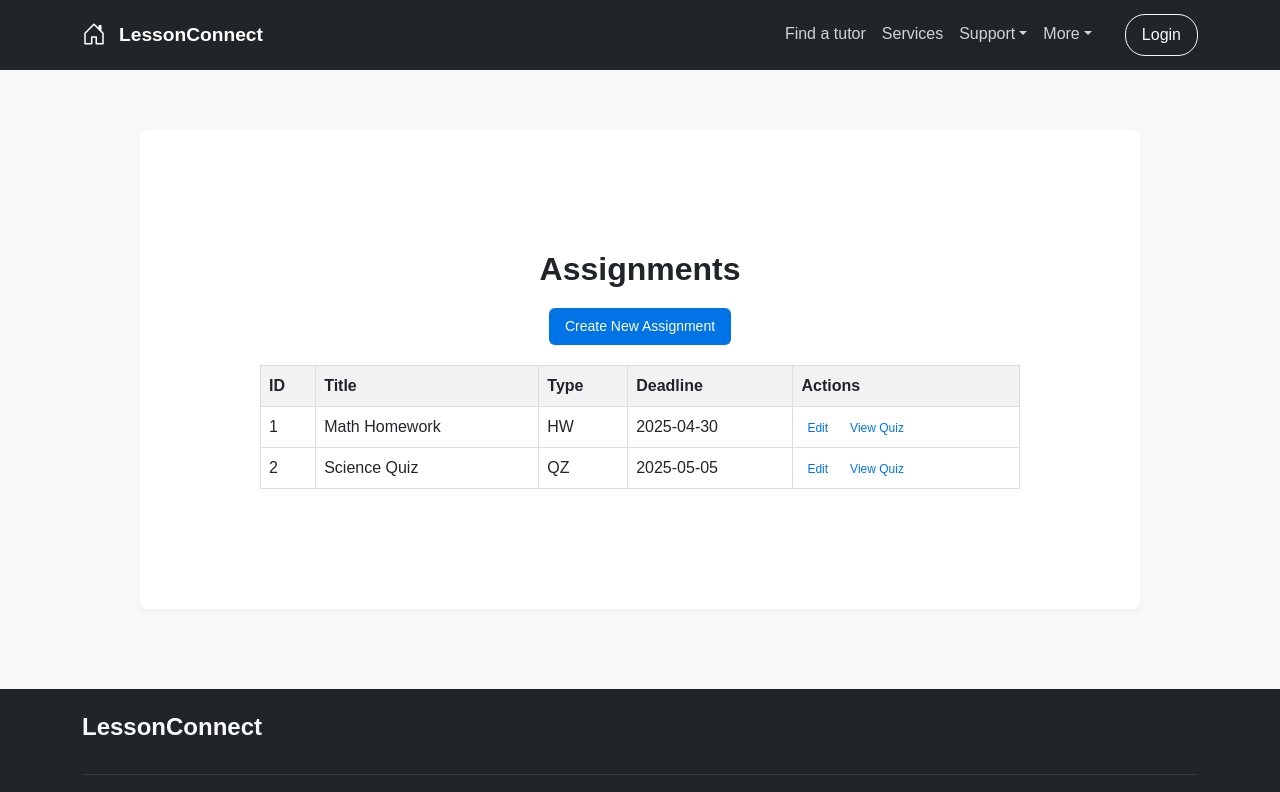
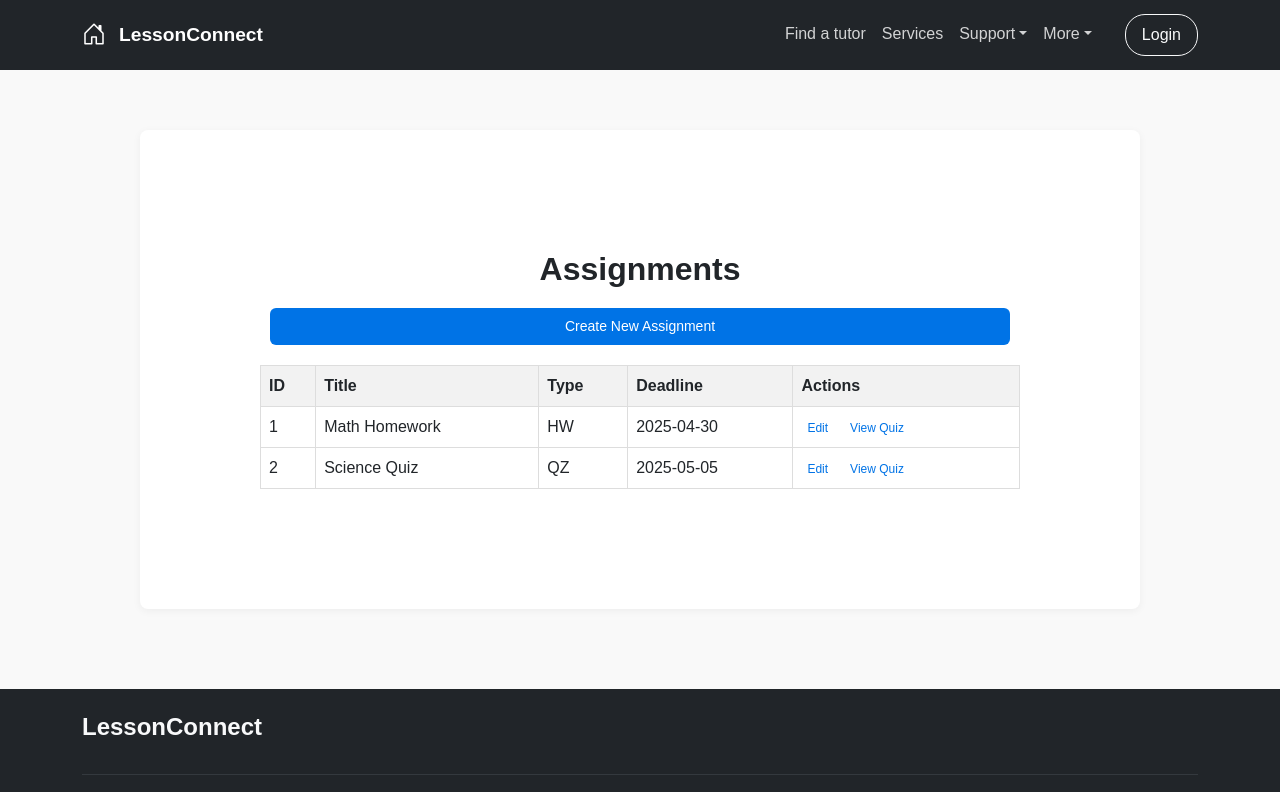
Before and after one commit to UNLV-CS472-672/2025-S-GROUP2-LessonConnect, a React (Vite) app in the folder frontend/: page /assignment_create in a window 1280 px wide. Shown: the top 792 px of the page. Built offline with nearby package versions, Linux system fonts and the light colour scheme.

Commit message:
fixed button placement. made changes to jsx container format. updated .css.

```diff
--- a/frontend/src/Components/AssignmentCreate.jsx
+++ b/frontend/src/Components/AssignmentCreate.jsx
@@ -1,4 +1,3 @@
-
 import { useState } from 'react';
 import '../Styles/AssignmentCreate.css';
 
@@ -96,7 +95,10 @@ const AssignmentCreate = () => {
                             placeholder="Description"
                             className="assignment-create_input"
                         />
-                        <select className="assignment-create_input" defaultValue={selectedAssignment?.type || 'HW'}>
+                        <select
+                            className="assignment-create_input"
+                            defaultValue={selectedAssignment?.type || 'HW'}
+                        >
                             <option value="EX">Exercises</option>
                             <option value="HW">Homework</option>
                             <option value="QZ">Quiz</option>
@@ -177,11 +179,20 @@ const AssignmentCreate = () => {
                         <input type="number" placeholder="Order" className="assignment-create_input" />
                         <textarea placeholder="Question Text" className="assignment-create_input" />
                         <input type="number" placeholder="Points" className="assignment-create_input" />
+
                         {questionType === 'MC' && (
                             <>
                                 <h4 style={{ marginTop: '20px' }}>Choices</h4>
                                 {choices.map((choice, index) => (
-                                    <div key={index} className="assignment-create_input" style={{ display: 'flex', gap: '10px', marginBottom: '10px' }}>
+                                    <div
+                                        key={index}
+                                        className="assignment-create_input"
+                                        style={{
+                                            display: 'flex',
+                                            gap: '10px',
+                                            marginBottom: '10px',
+                                        }}
+                                    >
                                         <input
                                             type="text"
                                             placeholder={`Choice ${index + 1}`}
@@ -206,18 +217,27 @@ const AssignmentCreate = () => {
                                         </label>
                                     </div>
                                 ))}
-                                <button
-                                    type="button"
-                                    className="assignment-create_button"
-                                    onClick={handleAddChoice}
-                                >
-                                    Add Another Choice
-                                </button>
                             </>
                         )}
+
                         <div className="assignment-create_button-container">
-                            <button className="assignment-create_button" type="submit">Submit</button>
-                            <button className="assignment-create_button" type="button" onClick={() => setView('quiz')}>Cancel</button>
+                            <button
+                                type="button"
+                                className="assignment-create_button"
+                                onClick={handleAddChoice}
+                            >
+                                Add Another Choice
+                            </button>
+                            <button className="assignment-create_button" type="submit">
+                                Submit
+                            </button>
+                            <button
+                                className="assignment-create_button"
+                                type="button"
+                                onClick={() => setView('quiz')}
+                            >
+                                Cancel
+                            </button>
                         </div>
                     </form>
                 </div>
--- a/frontend/src/Styles/AssignmentCreate.css
+++ b/frontend/src/Styles/AssignmentCreate.css
@@ -1,8 +1,5 @@
 
-.assignment-create_container {
-    margin-top: 100px !important;
-    padding-top: 20px;
-}
+
 .assignment-create_container {
     font-family: Arial, sans-serif;
     padding: 40px;
@@ -10,10 +7,10 @@
     margin: 100px auto 40px;
     max-width: 1100px;
     border-radius: 8px;
-    box-shadow: 0 2px 8px rgba(0,0,0,0.05);
+    box-shadow: 0 2px 8px rgba(0, 0, 0, 0.05);
     margin-top: 130px !important;
+}
 
-}
 .assignment-create_container .assignment-create_header {
     font-size: 32px;
     font-weight: bold;
@@ -99,20 +96,18 @@
     text-align: center;
 }
 
-.assignment-create_container .assignment-create_button-container {
-    margin-bottom: 20px;
-    text-align: center;
+.assignment-create_button-container {
+    display: flex;
+    justify-content: space-between; /* Or use center if you prefer */
+    gap: 12px;
+    margin-top: 20px;
+    flex-wrap: wrap;
 }
 
-.assignment-create_container .assignment-create_button {
-    padding: 8px 16px;
-    margin: 0 10px;
-    font-size: 14px;
-    background-color: #0073e6;
-    color: white;
-    border: none;
-    border-radius: 6px;
-    cursor: pointer;
+.assignment-create_button {
+    flex: 1; /* Makes each button take equal width */
+    min-width: 120px;
+    text-align: center;
 }
 
 .assignment-create_container .assignment-create_button:hover {
```
